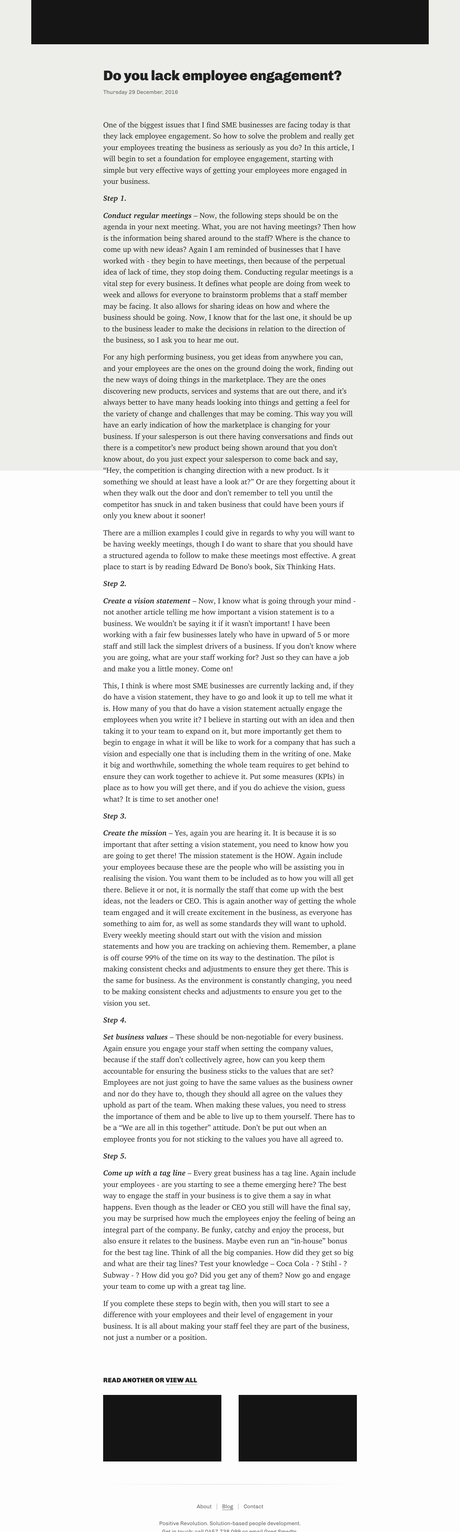
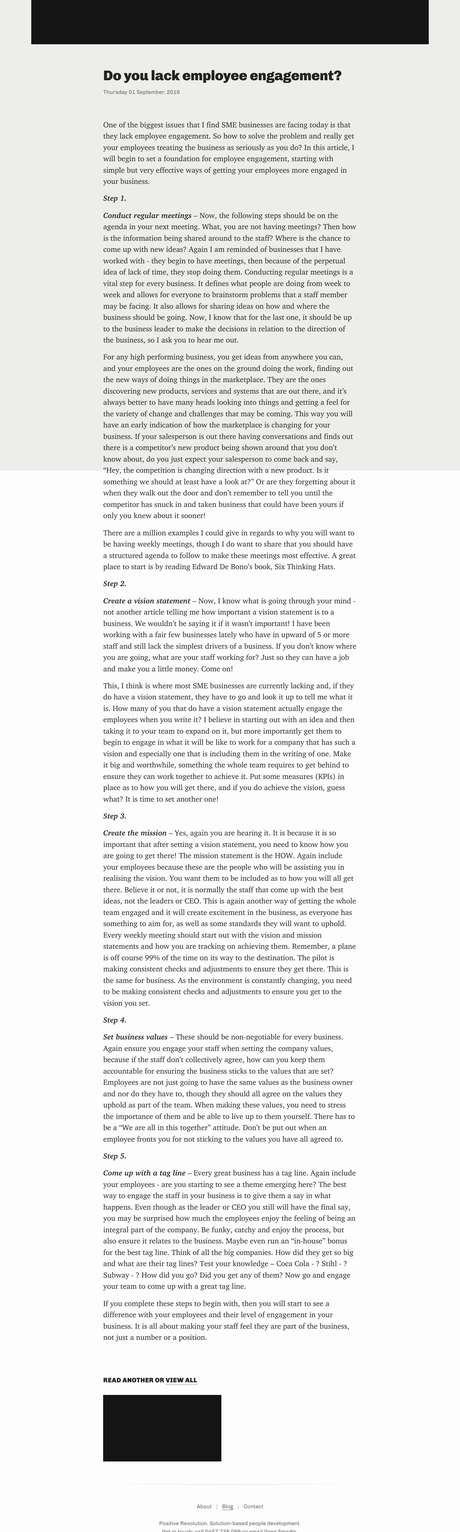
Before and after one commit to callumflack/positive-revolution, a Jekyll site: the page built from _posts/2016-09-01-do-you-lack-employee-engagement.markdown, in a window 1280 px wide. Shown: the part 742-5000 px from the top of the page at 36% size. Built offline with Jekyll 4.4.1, drawn with Linux system fonts in a browser that asks for light colours.

Commit message:
Updated Do You Lack Employee Engagement and 1 other file

```diff
--- a/_posts/2016-12-29-do-you-lack-employee-engagement.markdown
+++ b/_posts/2016-09-01-do-you-lack-employee-engagement.markdown
@@ -1,6 +1,6 @@
 ---
 title: Do you lack employee engagement?
-date: 2016-12-29 23:17:00 Z
+date: 2016-09-01 12:00:00 Z
 image: "/uploads/Lack.png"
 extract:
 ---
```
